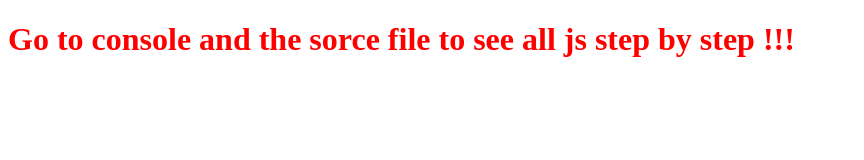
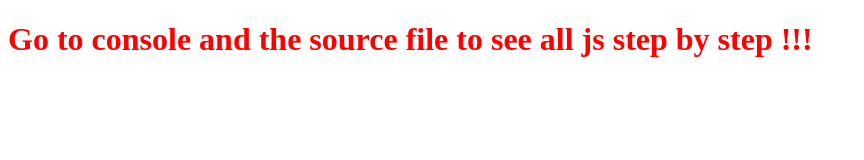
Before and after one commit to nycgitaccess/JavaScript, a plain HTML site: page week--7/index.html in a window 1280 px wide. Shown: the whole page, without its empty margins (0-864 px from the left). Drawn offline with Linux system fonts and the light colour scheme; no server answers.

Commit message:
Update index.html

```diff
--- a/week--7/index.html
+++ b/week--7/index.html
@@ -4,7 +4,7 @@
   <link rel="stylesheet" href="style.css" type="text/css">
 </head>
 <body>
-  <h1>Go to console and the sorce file to see all js step by step !!!</h1>
+  <h1>Go to console and the source file to see all js step by step !!!</h1>
   <div id="container"></div>
 
 
```
